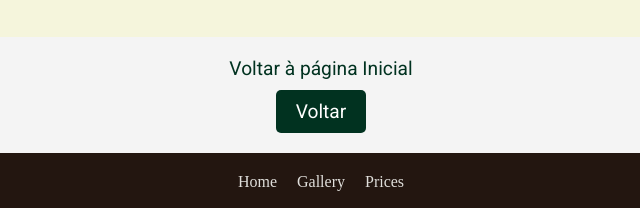
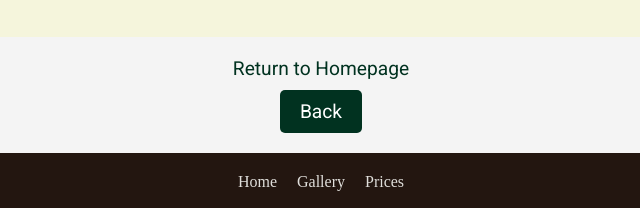
Before and after one commit to RicardoSaldanha5/english-tabelas-casinha-da-gloria, a plain HTML site: page index.html in a window 1280 px wide. Shown: the part 3725-3933 px from the top of the page, 319-959 px from the left. Drawn offline with nearby package versions, Linux system fonts and the light colour scheme.

Commit message:
botão voltar

```diff
--- a/index.html
+++ b/index.html
@@ -296,8 +296,8 @@
     </main>
 
     <div class="back-to-home">
-        <p>Voltar à página Inicial</p>
-        <p><a href="https://ricardosaldanha5.github.io/english-casinha-da-gloria/" rel="prev" class="button">Voltar</a></p>
+        <p>Return to Homepage</p>
+        <p><a href="https://ricardosaldanha5.github.io/english-casinha-da-gloria/" rel="prev" class="button">Back</a></p>
     </div>
 
     <footer>
```
